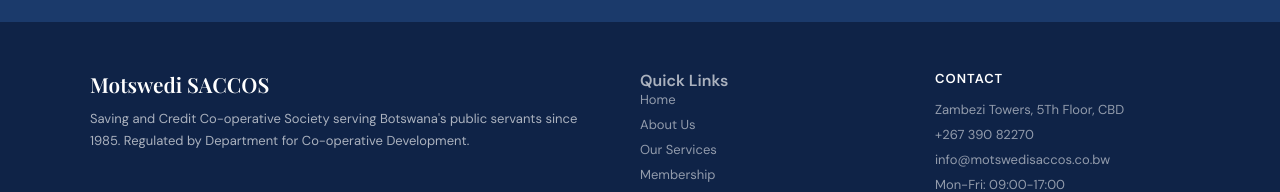
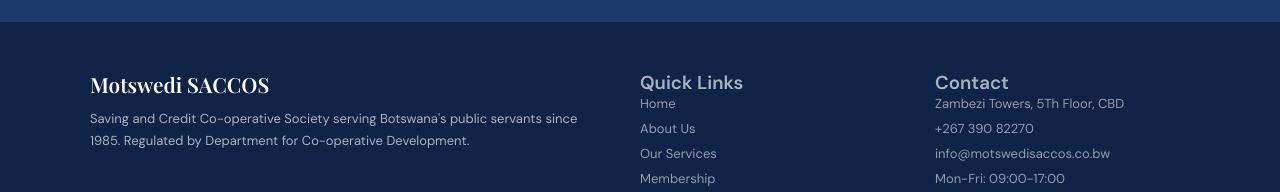
Before and after one commit to medupemario4-bot/fbda25-014, a plain HTML site: page index.html in a window 1280 px wide. Shown: the part 1348-1540 px from the top of the page. Drawn offline with nearby package versions, Linux system fonts and the light colour scheme.

Commit message:
Change footer headings from h4/h5 to h3

```diff
--- a/index.html
+++ b/index.html
@@ -109,7 +109,7 @@
                 <P class="footer-tagline">Saving and Credit Co-operative Society serving Botswana's public servants since 1985. Regulated by Department for Co-operative Development.</P>
             </div>
             <div class="footer-col">
-                <h4>Quick Links</h4>
+                <h3>Quick Links</h3>
                 <a href="index.html">Home</a>
                 <a href="aboutservices.html#who">About Us</a>
                 <a href="aboutservices.html#services">Our Services</a>
@@ -117,7 +117,7 @@
                 <a href="faq.html">FAQ</a>
             </div>
             <div class="footer-col">
-                <h5>Contact</h5>
+                <h3>Contact</h3>
                 <a>Zambezi Towers, 5Th Floor, CBD</a>
                 <a href="tel:+26739082270">+267 390 82270</a>
                 <a href="mailto:info@motswedisaccos.co.bw">info@motswedisaccos.co.bw</a>
```
